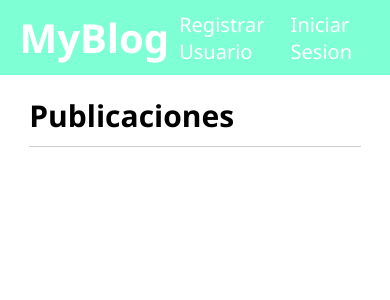
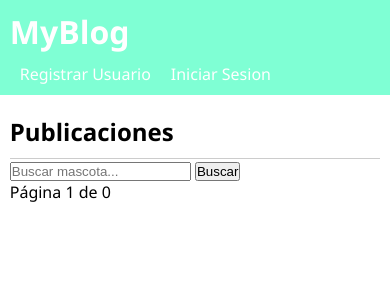
Before and after one commit to cdacurio115/project-petsco, a Flask app: page / in a window 390 px wide. Shown: the top 300 px of the page. Run offline with Flask 3, Linux system fonts and the light colour scheme.

Commit message:
se agrego:busqueda, paginacion, health check, imagenes en posts y UI responsiva

```diff
--- a/myblog/__init__.py
+++ b/myblog/__init__.py
@@ -21,3 +21,7 @@ app.register_blueprint(user)
 #importar
 from myblog.views.blog import blog
 app.register_blueprint(blog)
+
+import os
+app.config["UPLOAD_FOLDER"] = os.path.join(app.root_path, "static/uploads")
+app.config["MAX_CONTENT_LENGTH"] = 16 * 1024 * 1024  # 16MB máximo
--- a/myblog/models/post.py
+++ b/myblog/models/post.py
@@ -8,11 +8,13 @@ class Post(db.Model):
     title = db.Column(db.String(50))
     body = db.Column(db.Text)
     created = db.Column(db.DateTime, nullable=False, default=datetime.utcnow)
+    image = db.Column(db.String(200), nullable=True)
 
-    def __init__(self, author, title, body):
+    def __init__(self, author, title, body, image=None):
         self.autor = author
         self.title = title
         self.body = body
+        self.image = image
 
     def __repr__(self):
         return f"Post: {self.title}"
--- a/myblog/static/css/styles.css
+++ b/myblog/static/css/styles.css
@@ -89,3 +89,43 @@ article header .about{
     font-size: 18px;
 
 }
+
+/*  para móvil */
+@media (max-width: 768px) {
+    body {
+        font-size: 16px;
+    }
+
+    .nav {
+        flex-direction: column;
+        align-items: flex-start;
+        max-width: 95%;
+    }
+
+    .nav nav {
+        flex-wrap: wrap;
+        margin-top: 10px;
+    }
+
+    .content {
+        max-width: 95%;
+    }
+
+    .content header {
+        flex-direction: column;
+        align-items: flex-start;
+    }
+
+    article header {
+        flex-direction: column;
+        align-items: flex-start;
+    }
+
+    article header h1 {
+        font-size: 20px;
+    }
+
+    article header .about {
+        font-size: 14px;
+    }
+}
--- a/myblog/templates/blog/create.html
+++ b/myblog/templates/blog/create.html
@@ -4,11 +4,13 @@
 {%endblock%}
 
 {% block content %}
-    <form method="POST">
+    <form method="POST" enctype="multipart/form-data">
         <label for="title">titulo</label>
         <input type="text" name="title" id="title" required>
         <label for="body">Contenido</label>
         <textarea name="body" id="body"></textarea>
-        <input type="submit", value="Guardar">
+        <label for="image">Imagen (opcional)</label>
+        <input type="file" name="image" id="image" accept=".png,.jpg,.jpeg,.gif">
+        <input type="submit" value="Guardar">
     </form>
 {% endblock %}
--- a/myblog/templates/blog/index.html
+++ b/myblog/templates/blog/index.html
@@ -8,7 +8,17 @@
 
 {% block content %}
 
-{% for post in posts %}
+<!-- Barra de busqueda y mensaje por si no aparece -->
+<form method="GET" action="/">
+    <input type="text" name="search" placeholder="Buscar mascota..." value="{{ request.args.get('search', '') }}">
+    <button type="submit">Buscar</button>
+</form>
+{% if not posts %}
+    <p>No se encontraron mascotas con "{{ request.args.get('search', '') }}".</p>
+{% endif %}
+
+<!-- quien y cuando publico el post -->
+{% for post in posts.items %}
     <article>
         <header>
             <div>
@@ -28,10 +38,25 @@
         </header>
         <div>
             <p>{{post.body}}</p>
+            {% if post.image %}
+                <img src="{{ url_for('static', filename='uploads/' + post.image) }}" alt="{{ post.title }}" width="300">
+            {% endif %}
         </div>
-</article>
+    </article>
 
 
 {% endfor %}
 
+<div>
+    {% if posts.has_prev %}
+        <a href="{{ url_for('blog.index', page=posts.prev_num, search=request.args.get('search', '')) }}">Anterior</a>
+    {% endif %}
+
+    <span>Página {{ posts.page }} de {{ posts.pages }}</span>
+
+    {% if posts.has_next %}
+        <a href="{{ url_for('blog.index', page=posts.next_num, search=request.args.get('search', '')) }}">Siguiente</a>
+    {% endif %}
+</div>
+
 {% endblock %}
--- a/myblog/views/blog.py
+++ b/myblog/views/blog.py
@@ -1,7 +1,10 @@
 from flask import(
-    render_template, Blueprint, flash, g, redirect, request, url_for
+    render_template, Blueprint, flash, g, redirect, request, url_for, current_app
 )
 from werkzeug.exceptions import abort
+from werkzeug.utils import secure_filename
+
+import os
 
 from myblog.models.post import Post
 from myblog.models.user import User
@@ -12,6 +15,11 @@ from myblog import db
 
 blog = Blueprint("blog", __name__)
 
+ALLOWED_EXTENSIONS = {"png", "jpg", "jpeg", "gif"}
+
+def allowed_file(filename):
+    return "." in filename and filename.rsplit(".", 1)[1].lower() in ALLOWED_EXTENSIONS
+
 #obtener un usuario
 def get_user(id):
     result = db.session.get(User, id)
@@ -20,10 +28,17 @@ def get_user(id):
 
 @blog.route("/")
 def index():
-    posts = Post.query.all()
-    db.session.commit
-    return render_template("blog/index.html", posts = posts, get_user = get_user)
+    search = request.args.get("search", "")
+    page = request.args.get("page", 1, type=int)
 
+    if search:
+        posts = Post.query.filter(
+            Post.title.contains(search) | Post.body.contains(search)
+        ).paginate(page=page, per_page=5)
+    else:
+        posts = Post.query.paginate(page=page, per_page=5)
+
+    return render_template("blog/index.html", posts=posts, get_user=get_user)
 
 
 #crear un post
@@ -31,10 +46,17 @@ def index():
 @login_required
 def create():
     if request.method == "POST":
-        title =request.form.get("title")
-        body =request.form.get("body")
+        title = request.form.get("title")
+        body = request.form.get("body")
+        image_filename = None
 
-        post = Post(g.user.id, title, body)
+        if "image" in request.files:
+            file = request.files["image"]
+            if file and allowed_file(file.filename):
+                image_filename = secure_filename(file.filename)
+                file.save(os.path.join(current_app.config["UPLOAD_FOLDER"], image_filename))
+
+        post = Post(g.user.id, title, body, image_filename)
 
         error = None
         if not title:
@@ -43,22 +65,21 @@ def create():
             error = "se requiere una descripción"
         if error is not None:
             flash(error)
+            return render_template("blog/create.html"), 400
         else:
             db.session.add(post)
             db.session.commit()
             return redirect(url_for("blog.index"))
 
-        flash(error)
-
     return render_template("blog/create.html")
 
-def get_post(id, check_autor = True):
+def get_post(id, check_autor=True):
     post = Post.query.get(id)
     if post is None:
-        abort(404, f"Id {id} de la publicacion no existe. ")
+        abort(404, f"Id {id} de la publicacion no existe.")
 
     if check_autor and post.autor != g.user.id:
-        abort(404)
+        abort(403)
 
     return post
 
@@ -69,9 +90,8 @@ def update(id):
     post = get_post(id)
 
     if request.method == "POST":
-        post.title =request.form.get("title")
-        post.body =request.form.get("body")
-
+        post.title = request.form.get("title")
+        post.body = request.form.get("body")
 
         error = None
         if not post.title:
@@ -87,7 +107,7 @@ def update(id):
 
         flash(error)
 
-    return render_template("blog/update.html", post = post)
+    return render_template("blog/update.html", post=post)
 
 
 #eliminar un post
@@ -97,5 +117,10 @@ def delete(id):
     post = get_post(id)
     db.session.delete(post)
     db.session.commit()
+    return redirect(url_for("blog.index"))
 
-    return redirect(url_for("blog.index"))
+
+#health check
+@blog.route("/health")
+def health():
+    return {"status": "ok"}
--- a/myblog/views/user.py
+++ b/myblog/views/user.py
@@ -32,6 +32,7 @@ def register():
         else:
             error = f"El usuario {username} ya esta registrado"
         flash(error)
+        return render_template("autentic/register.html"), 409
 
     return render_template("autentic/register.html")
 
@@ -41,30 +42,26 @@ def register():
 #Iniciar sesion un usuario
 @user.route("/login", methods= ("GET", "POST"))
 def login():
-
     if request.method == "POST":
-        username =request.form.get("username")
-        password =request.form.get("password")
-
+        username = request.form.get("username")
+        password = request.form.get("password")
 
         error = None
 
+        user = User.query.filter_by(username=username).first()
 
-        user = User.query.filter_by(username = username).first()
-
-        if  user is None:
+        if user is None:
             error = "El usuario no existe"
         elif not check_password_hash(user.password, password):
             error = "La contraseña es incorrecta"
 
-        if error == None:
+        if error is None:
             session.clear()
             session["user_id"] = user.id
-
             return redirect(url_for("blog.index"))
-            db.session.commit()
 
         flash(error)
+        return render_template("autentic/login.html"), 401
 
     return render_template("autentic/login.html")
 
```
Also changed, not shown: myblog/static/uploads/zeus.jpg (added).
